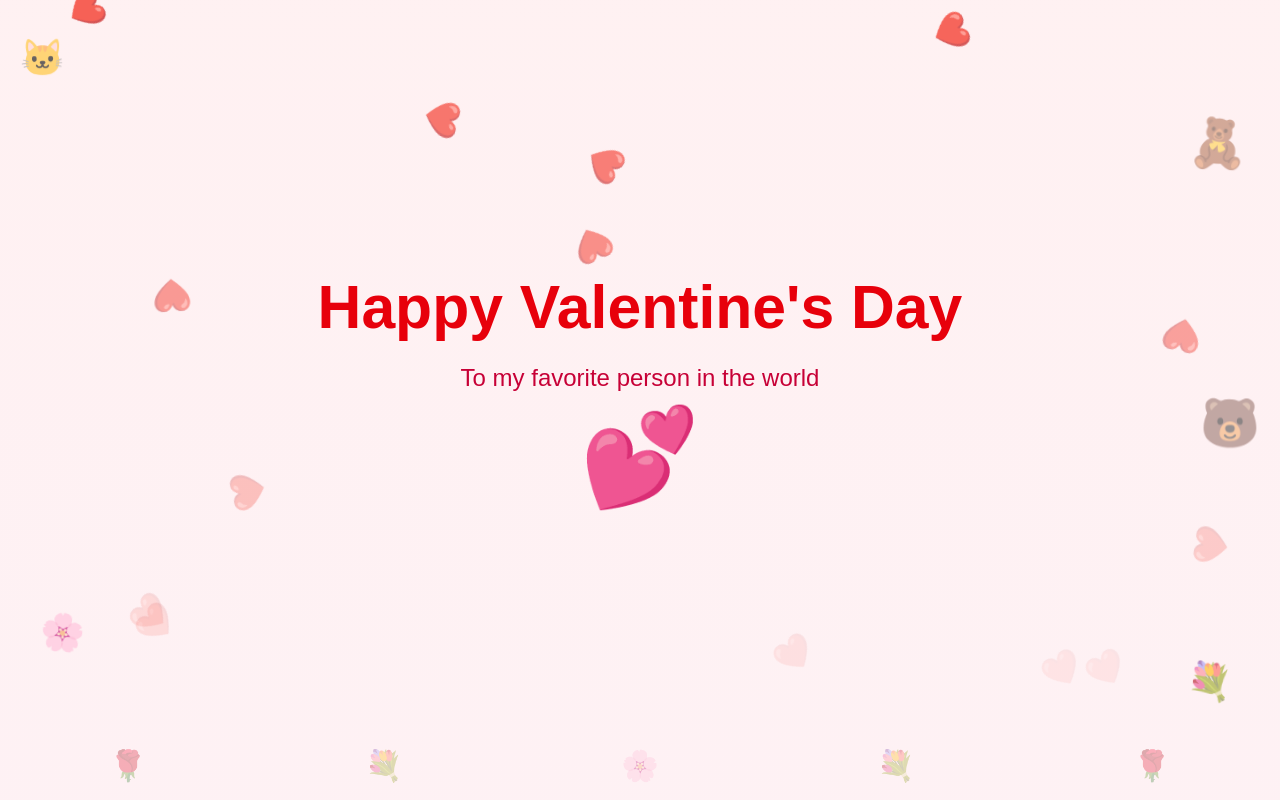
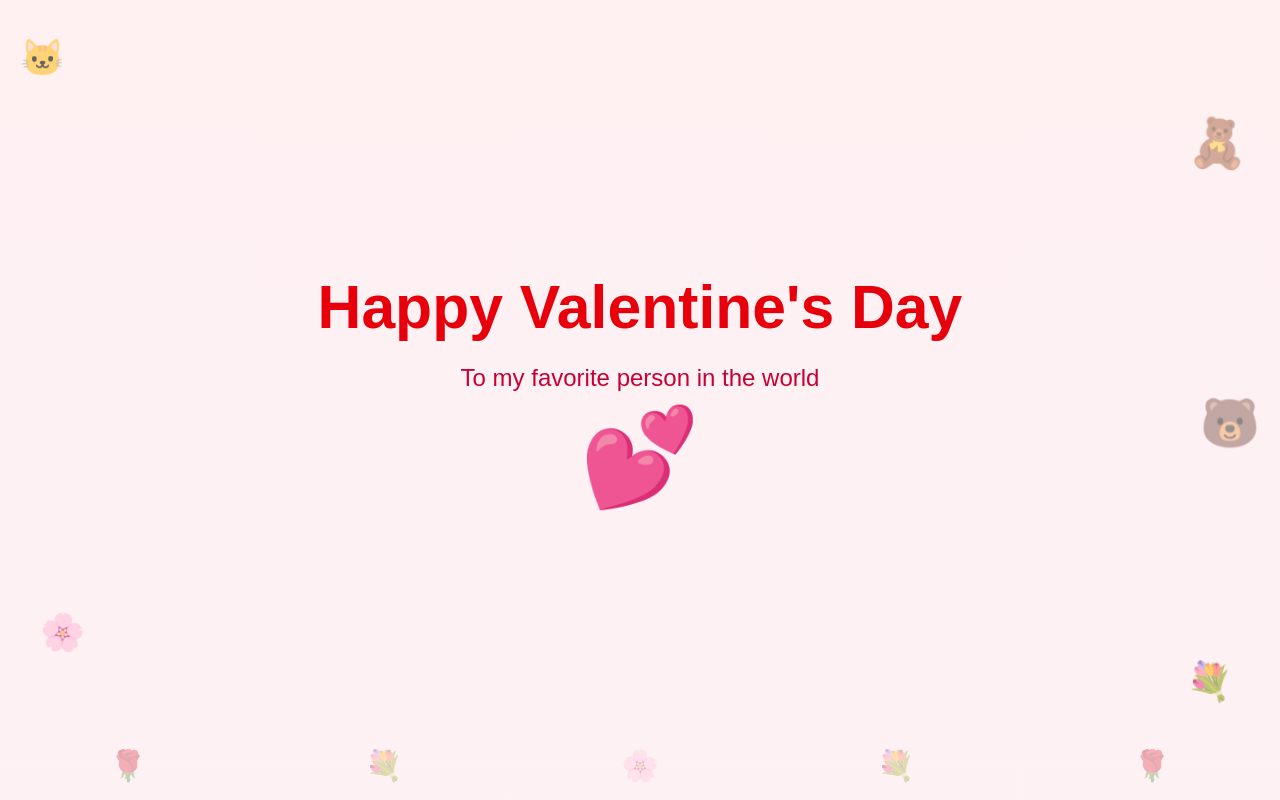
Before and after one commit to Kimmie38/val, a Next.js app: page / in a window 1280 px wide. Shown: the top 800 px of the page. Built offline with nearby package versions, Linux system fonts and the light colour scheme.

Commit message:
Fix falling hearts CSS for proper positioning
cgen-4ff87f7db97d40e2ac3a1e4497a6d403

```diff
--- a/app/globals.css
+++ b/app/globals.css
@@ -41,12 +41,9 @@ body {
 .falling-heart {
   position: fixed;
   font-size: 2rem;
-  animation: fall linear forwards;
   pointer-events: none;
   z-index: 1;
   will-change: transform;
-  left: var(--left-position, 50%);
-  transform: translateX(-50%);
   top: -10vh;
 }
 
```
